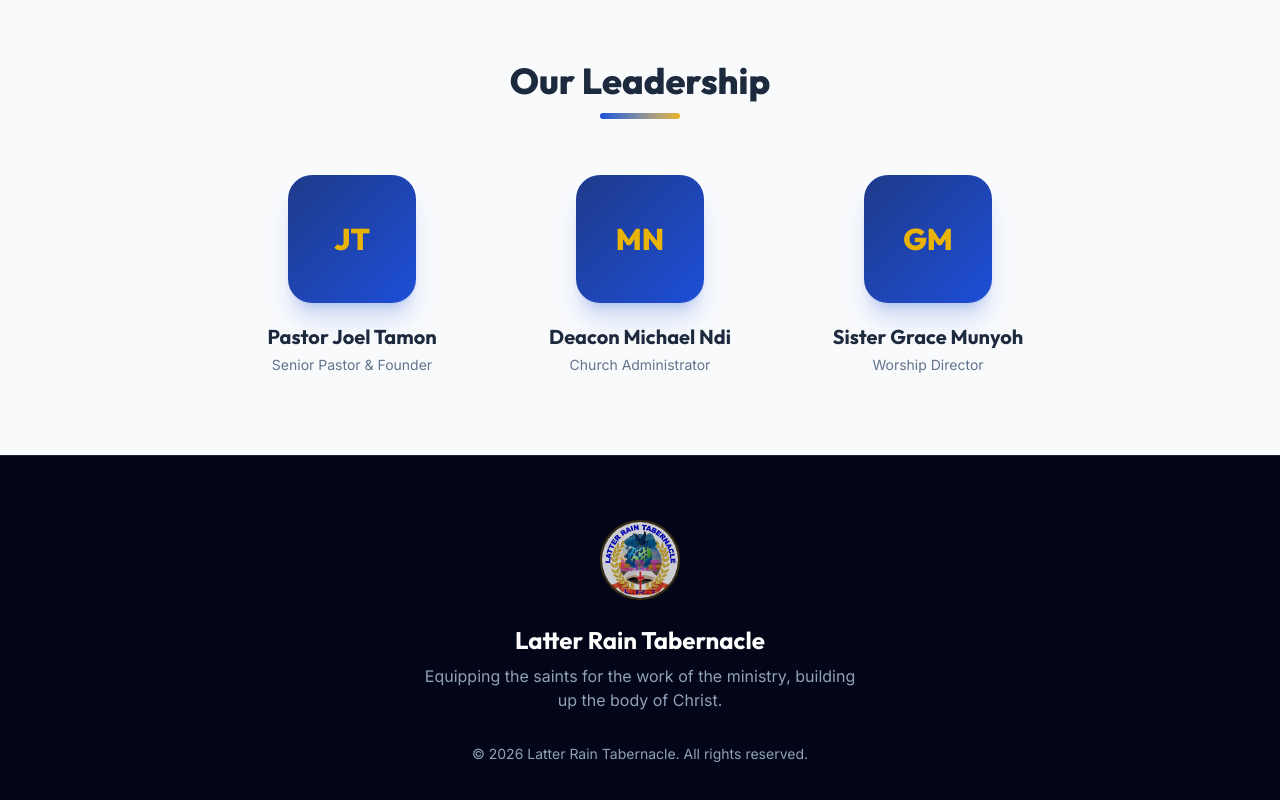
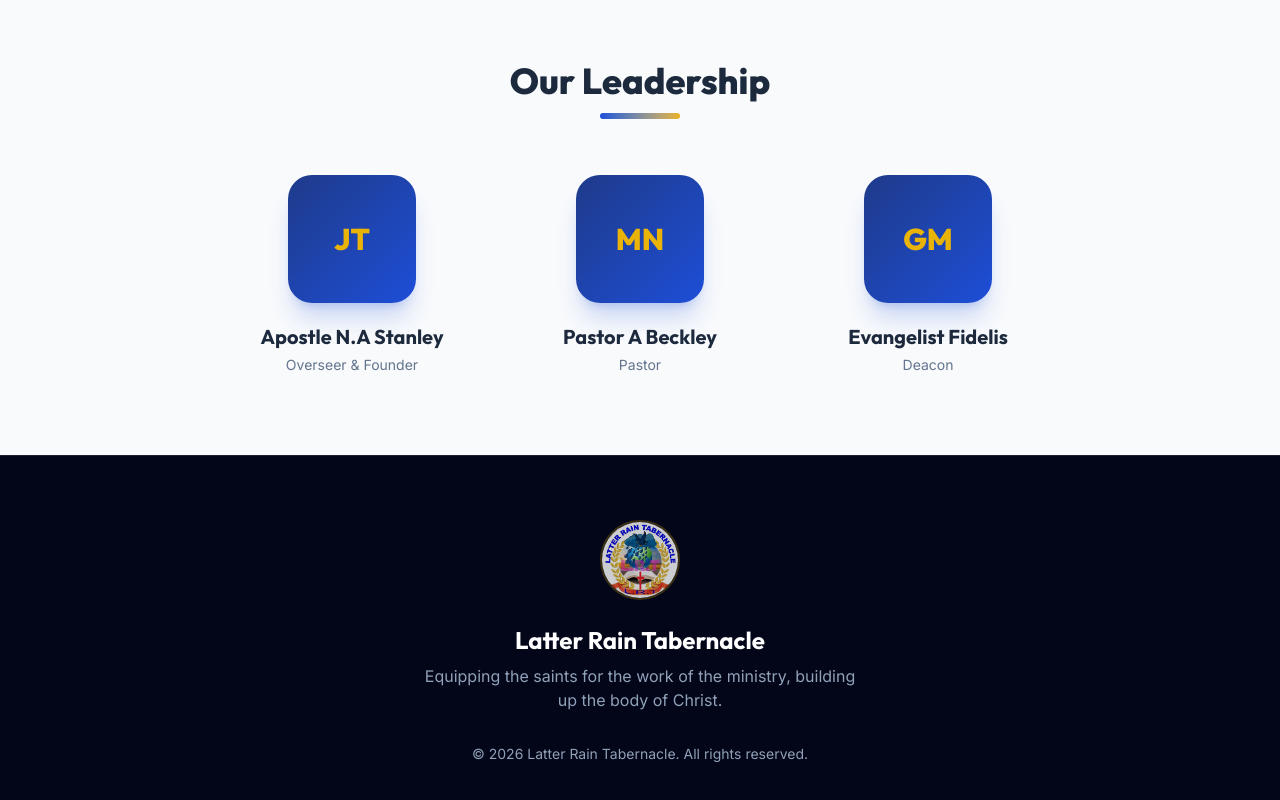
Before and after one commit to MUNYOH-JOEL-TAMON/LRT_Church_website, a React (Vite) app in the folder client/: page /about in a window 1280 px wide. Shown: the part 1488-2288 px from the top of the page. Built offline with nearby package versions, Linux system fonts and the light colour scheme; no server answers.

Commit message:
feat: implement About page with mission, vision, values, and leadership sections

```diff
--- a/client/src/pages/AboutPage.tsx
+++ b/client/src/pages/AboutPage.tsx
@@ -8,9 +8,9 @@ const VALUES = [
 ];
 
 const LEADERSHIP = [
-  { name: 'Pastor Joel Tamon', title: 'Senior Pastor & Founder', initials: 'JT' },
-  { name: 'Deacon Michael Ndi', title: 'Church Administrator', initials: 'MN' },
-  { name: 'Sister Grace Munyoh', title: 'Worship Director', initials: 'GM' },
+  { name: 'Apostle N.A Stanley', title: 'Overseer & Founder', initials: 'JT' },
+  { name: 'Pastor A Beckley', title: 'Pastor', initials: 'MN' },
+  { name: 'Evangelist Fidelis', title: 'Deacon', initials: 'GM' },
 ];
 
 const AboutPage = () => {
```
